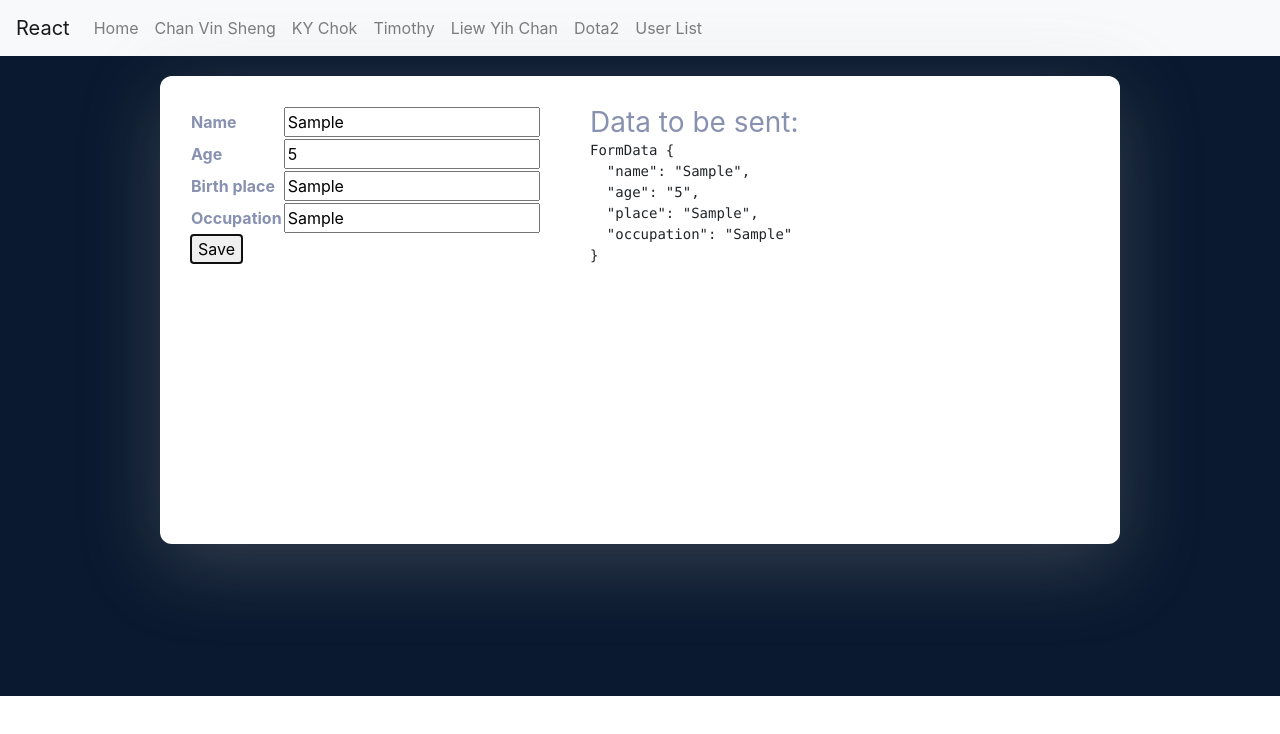
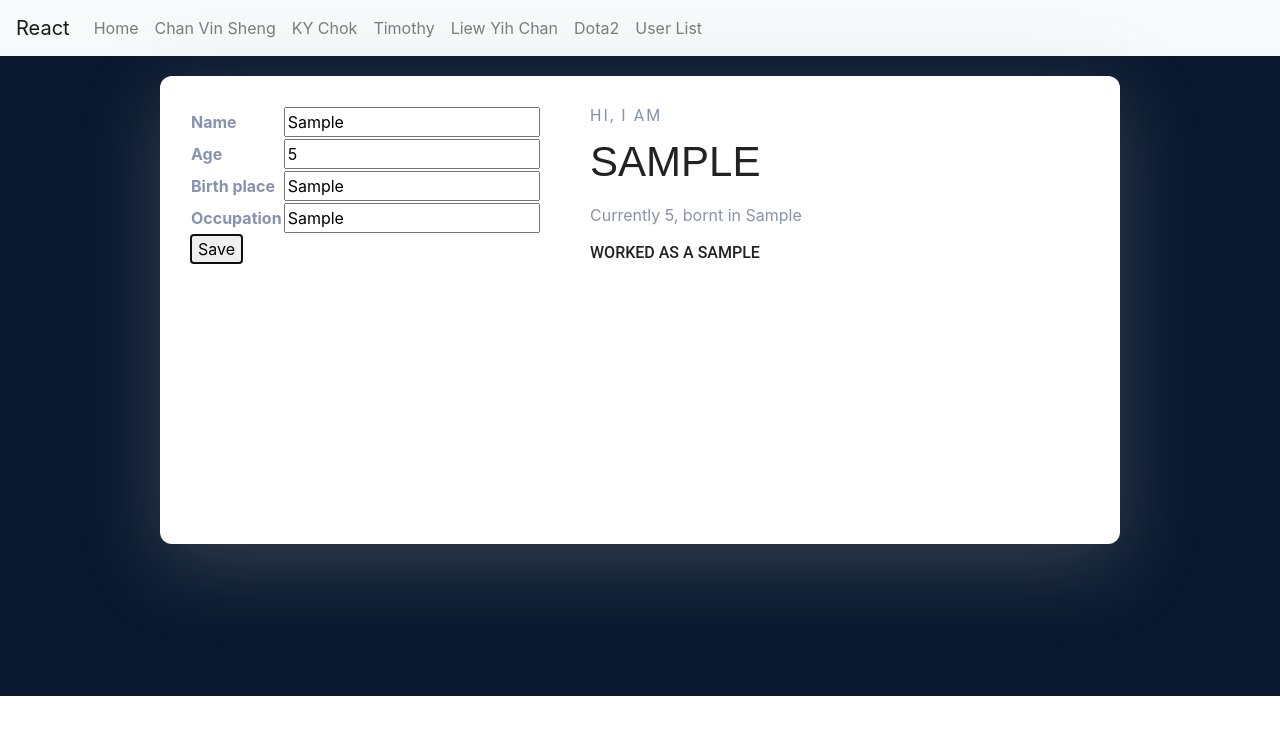
Before and after one commit to timgcy-snsoft/learn-react, a React app: page /Timothy in a window 1280 px wide. Both pictures are taken after typing "Sample", "5", "Sample", "Sample" into the empty fields and a click on the button "Save". Shown: the top 734 px of the page. Built offline with nearby package versions, Linux system fonts and the light colour scheme.

Commit message:
json parser in timothy fixed

```diff
--- a/src/pages/Timothy/timothy.jsx
+++ b/src/pages/Timothy/timothy.jsx
@@ -1,46 +1,53 @@
-import React from "react";
-import BasePage from "../basePage/basePage";
-import "./timothy.scss";
-
-// const inputParsers = {
-//   uppercase(input) {
-//     return input.toUpperCase();
-//   },
-//   number(input) {
-//     return parseInt(input);
-//   }
-// };
+import React from 'react'
+import BasePage from '../basePage/basePage'
+import './timothy.scss'
 
 function stringifyFormData(fd) {
-  const data = {};
+  const data = {}
   for (let key of fd.keys()) {
-    data[key] = fd.get(key);
+    data[key] = fd.get(key)
   }
-  return JSON.stringify(data, null, 2);
+  return JSON.stringify(data, null, 2)
 }
+
+function displayResult(data, field) {
+  const toRender = JSON.parse(data)
+  console.log(toRender[field])
+  return toRender[field]
+}
+
 export default class Timothy extends React.Component {
   constructor(props) {
-    super(props);
-    this.handleSubmit = this.handleSubmit.bind(this);
-    this.state = {};
+    super(props)
+    this.handleSubmit = this.handleSubmit.bind(this)
+    this.state = {
+      name: '',
+      age: 0,
+      place: '',
+      occupation: '',
+    }
   }
 
   handleSubmit(e) {
-    e.preventDefault();
-    const data = new FormData(e.target);
+    e.preventDefault()
+    const data = new FormData(e.target)
 
     this.setState({
-      res: stringifyFormData(data)
-    });
+      res: stringifyFormData(data),
+    })
+  }
+
+  displayResult(data, field) {
+    const toRender = JSON.parse(data)
+    console.log(toRender[field])
+    return toRender[field]
   }
 
   render() {
-    // const { name, age, place, occupation } = this.state;
-
     return (
       <BasePage>
         <div className="container box">
-          <div className={"card-layout"}>
+          <div className={'card-layout'}>
             <div className="user-input-field">
               <form onSubmit={this.handleSubmit}>
                 <table>
@@ -75,28 +82,22 @@ export default class Timothy extends React.Component {
               </form>
             </div>
 
-            {() =>
-              this.state.res && (
-                <div className={"desc-panel"}>
-                  <h6>Hi, I am</h6>
-                  <h3>{name}</h3>
-                  <h4>{occupation}</h4>
-                  <p>{age}</p>
-                  <p>{place}</p>
-                  <pre>FormData {this.state.res}</pre>
-                </div>
-              )
-            }
-
             {this.state.res && (
-              <div className="res-block">
-                <h3>Data to be sent:</h3>
-                <pre>FormData {this.state.res}</pre>
+              <div className={'desc-panel res-block'}>
+                <h6>Hi, I am</h6>
+                <h3>{this.displayResult(this.state.res, 'name')}</h3>
+                <p>
+                  Currently {this.displayResult(this.state.res, 'age')}, bornt
+                  in {this.displayResult(this.state.res, 'place')}
+                </p>
+                <h4>
+                  Worked as a {this.displayResult(this.state.res, 'occupation')}
+                </h4>
               </div>
             )}
           </div>
         </div>
       </BasePage>
-    );
+    )
   }
 }
```
